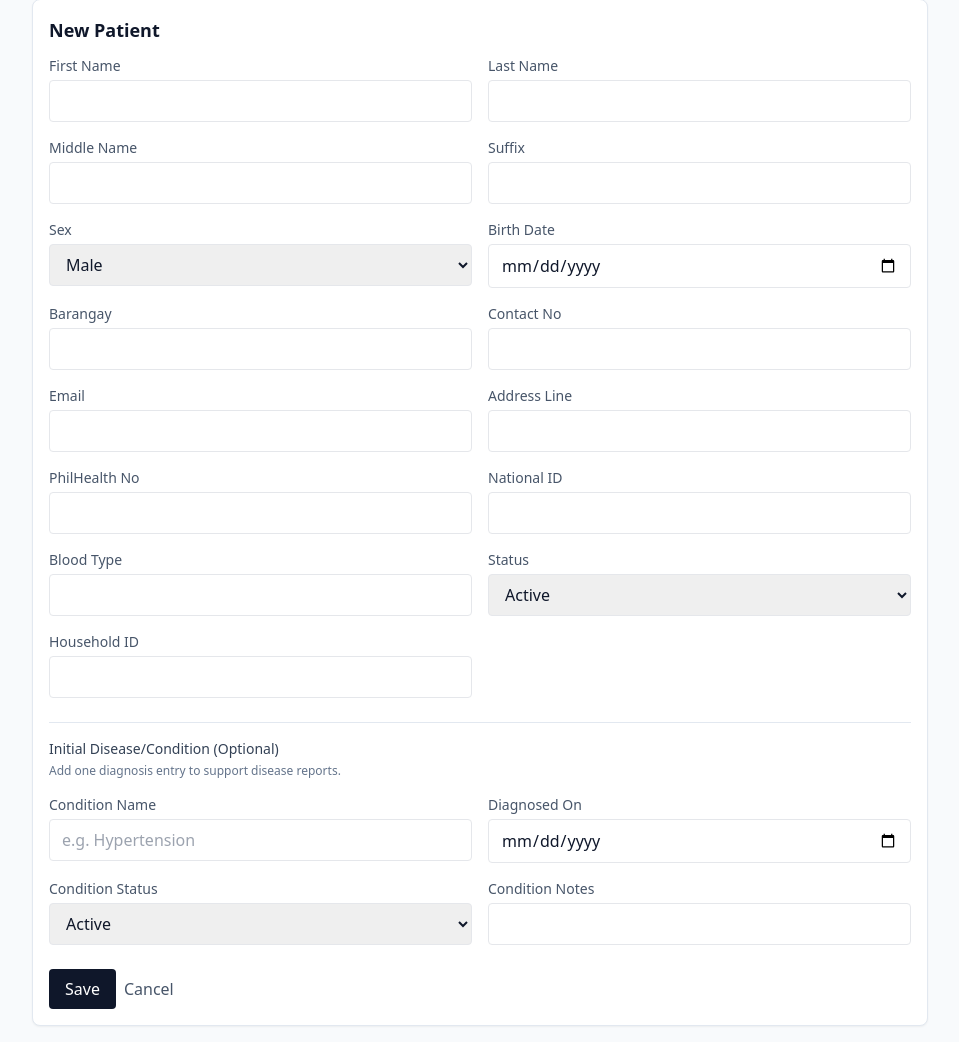
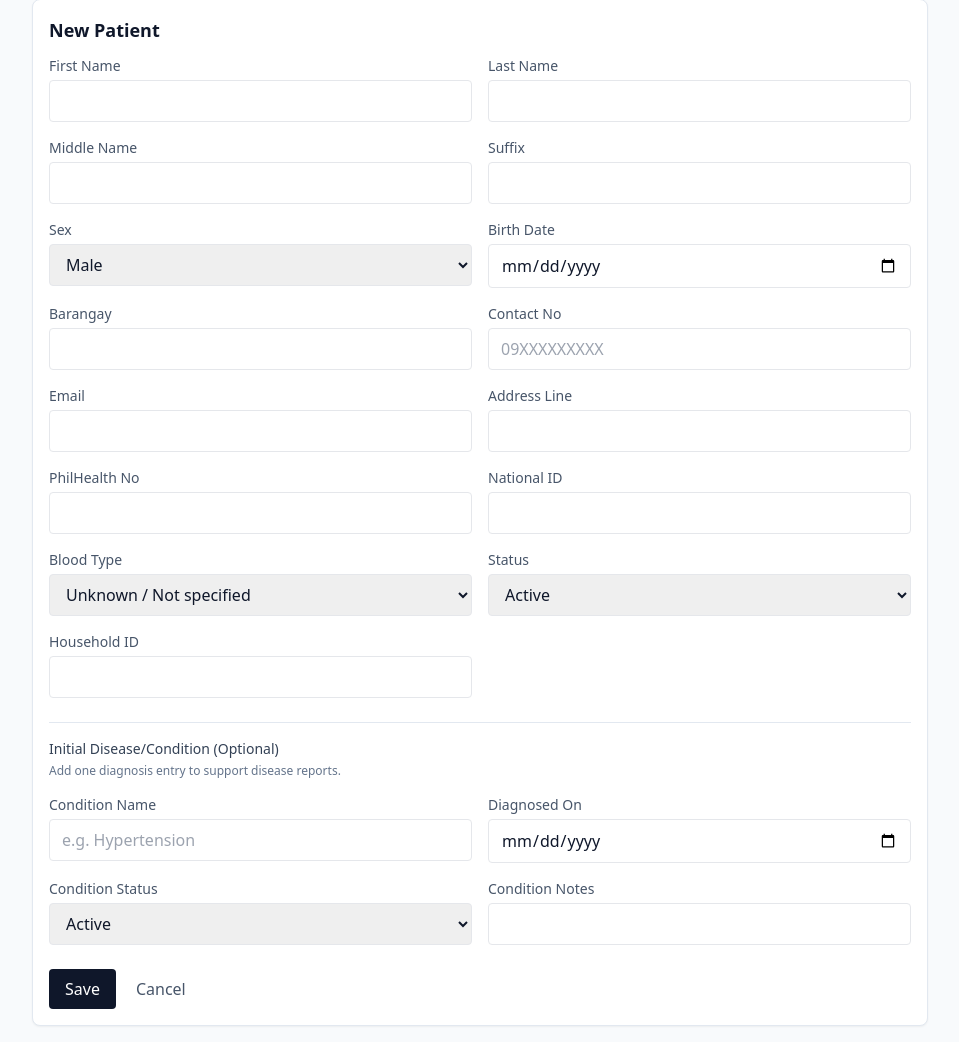
Before and after one commit to E1mar-cay/Healthlogs, a PHP site: page /HealthLogs/public/patients/form_embed.php in a window 1280 px wide. Shown: the part 17-1059 px from the top of the page, without its empty margins (160-1119 px from the left). Run offline with PHP 8.4, Linux system fonts and the light colour scheme; a user stored in the database is signed in; some libraries are stand-ins or nearby versions.

Commit message:
implement patient records management module with searchable lists, status filtering, and modal-based editing

```diff
--- a/public/patients/_form_fields.php
+++ b/public/patients/_form_fields.php
@@ -44,7 +44,7 @@
     </div>
     <div>
       <label class="block text-sm text-slate-600">Contact No</label>
-      <input name="contact_no" class="mt-1 w-full border rounded px-3 py-2" value="<?= h(old('contact_no', $patient['contact_no'] ?? '')) ?>" />
+      <input name="contact_no" placeholder="09XXXXXXXXX" class="mt-1 w-full border rounded px-3 py-2" value="<?= h(old('contact_no', $patient['contact_no'] ?? '')) ?>" />
     </div>
     <div>
       <label class="block text-sm text-slate-600">Email</label>
@@ -65,7 +65,13 @@
     </div>
     <div>
       <label class="block text-sm text-slate-600">Blood Type</label>
-      <input name="blood_type" class="mt-1 w-full border rounded px-3 py-2" value="<?= h(old('blood_type', $patient['blood_type'] ?? '')) ?>" />
+      <?php $currBlood = strtoupper((string)old('blood_type', $patient['blood_type'] ?? '')); ?>
+      <select name="blood_type" class="mt-1 w-full border rounded px-3 py-2">
+        <option value="">Unknown / Not specified</option>
+        <?php foreach (['A+', 'A-', 'B+', 'B-', 'AB+', 'AB-', 'O+', 'O-'] as $bt): ?>
+          <option value="<?= $bt ?>" <?= $currBlood === $bt ? 'selected' : '' ?>><?= $bt ?></option>
+        <?php endforeach; ?>
+      </select>
     </div>
     <div>
       <label class="block text-sm text-slate-600">Status</label>
--- a/public/patients/form.php
+++ b/public/patients/form.php
@@ -17,7 +17,7 @@ require __DIR__ . '/../partials/header.php';
 <div class="bg-white p-6 rounded shadow">
   <?php display_flash_messages(true, true); ?>
   <?php display_validation_errors(true); ?>
-  <form method="post" action="/HealthLogs/public/patients/save.php" class="grid grid-cols-1 md:grid-cols-2 gap-4">
+  <form method="post" action="/HealthLogs/public/patients/save.php" novalidate class="grid grid-cols-1 md:grid-cols-2 gap-4">
     <input type="hidden" name="form_context" value="full" />
     <?php require __DIR__ . '/_form_fields.php'; ?>
     <div class="md:col-span-2 flex items-center gap-2 mt-2">
--- a/public/patients/form_embed.php
+++ b/public/patients/form_embed.php
@@ -1,6 +1,6 @@
 <?php
 /**
- * Patient form inside modal iframe (<base target="_parent"> submits to top window).
+ * Patient form inside modal iframe (target="_top" submits to top window).
  */
 require __DIR__ . '/../partials/bootstrap.php';
 
@@ -20,7 +20,7 @@ $title = $patient ? 'Edit Patient' : 'New Patient';
 <head>
   <meta charset="UTF-8" />
   <meta name="viewport" content="width=device-width, initial-scale=1.0" />
-  <base target="_parent" />
+  <base target="_top" />
   <title><?= h($title) ?></title>
   <script src="https://cdn.tailwindcss.com"></script>
   <script src="https://cdn.jsdelivr.net/npm/sweetalert2@11"></script>
@@ -30,14 +30,51 @@ $title = $patient ? 'Edit Patient' : 'New Patient';
     <h1 class="text-lg font-semibold mb-3"><?= h($title) ?></h1>
     <?php display_flash_messages(true, false); ?>
     <?php display_validation_errors(true); ?>
-    <form method="post" action="/HealthLogs/public/patients/save.php" class="grid grid-cols-1 md:grid-cols-2 gap-4">
+    <form id="patientEmbedForm" method="post" action="/HealthLogs/public/patients/save.php" target="_top" novalidate class="grid grid-cols-1 md:grid-cols-2 gap-4">
       <input type="hidden" name="form_context" value="embed" />
       <?php require __DIR__ . '/_form_fields.php'; ?>
       <div class="md:col-span-2 flex items-center gap-2 mt-2">
-        <button class="bg-slate-900 text-white px-4 py-2 rounded" type="submit">Save</button>
-        <a class="text-slate-600" href="/HealthLogs/public/patients/index.php">Cancel</a>
+        <button id="btnSubmitPatient" class="bg-slate-900 text-white px-4 py-2 rounded font-medium hover:bg-slate-800 transition" type="submit">Save</button>
+        <a class="text-slate-600 px-3 py-2 rounded hover:bg-slate-100 transition" href="/HealthLogs/public/patients/index.php">Cancel</a>
       </div>
     </form>
   </div>
+
+  <script>
+  (function () {
+    var form = document.getElementById('patientEmbedForm');
+    if (!form) return;
+
+    form.addEventListener('submit', function (e) {
+      var firstName = form.querySelector('[name="first_name"]');
+      var lastName = form.querySelector('[name="last_name"]');
+      var birthDate = form.querySelector('[name="birth_date"]');
+      var barangay = form.querySelector('[name="barangay"]');
+
+      var missing = [];
+      if (!firstName || !firstName.value.trim()) missing.push('First Name');
+      if (!lastName || !lastName.value.trim()) missing.push('Last Name');
+      if (!birthDate || !birthDate.value.trim()) missing.push('Birth Date');
+      if (!barangay || !barangay.value.trim()) missing.push('Barangay');
+
+      if (missing.length > 0) {
+        e.preventDefault();
+        Swal.fire({
+          icon: 'warning',
+          title: 'Required Fields Missing',
+          html: '<p class="text-sm">Please fill in the following required field(s):</p><ul class="mt-2 list-disc list-inside text-sm text-red-600 font-medium text-left">' + missing.map(function(m){ return '<li>' + m + '</li>'; }).join('') + '</ul>',
+          confirmButtonColor: '#0f172a'
+        });
+        return false;
+      }
+
+      var btn = document.getElementById('btnSubmitPatient');
+      if (btn) {
+        btn.disabled = true;
+        btn.innerHTML = '<span class="inline-flex items-center"><svg class="animate-spin -ml-1 mr-2 h-4 w-4 text-white inline" fill="none" viewBox="0 0 24 24"><circle class="opacity-25" cx="12" cy="12" r="10" stroke="currentColor" stroke-width="4"></circle><path class="opacity-75" fill="currentColor" d="M4 12a8 8 0 018-8v8H4z"></path></svg>Saving...</span>';
+      }
+    });
+  })();
+  </script>
 </body>
 </html>
--- a/public/patients/index.php
+++ b/public/patients/index.php
@@ -189,13 +189,13 @@ $stats = $pdo->query("
 
 <div id="patientFormModal" class="fixed inset-0 z-[100] hidden print:hidden" aria-modal="true" role="dialog">
   <button type="button" class="absolute inset-0 w-full h-full bg-slate-900/50 backdrop-blur-sm border-0 cursor-default" aria-label="Close modal" id="patientFormModalBackdrop"></button>
-  <div class="relative z-10 mx-auto mt-10 max-w-6xl px-4">
-    <div class="rounded-xl bg-white shadow-2xl border border-slate-200 overflow-hidden flex flex-col max-h-[calc(100vh-5rem)]">
+  <div class="relative z-10 mx-auto mt-3 sm:mt-6 max-w-6xl px-2 sm:px-4">
+    <div class="rounded-xl bg-white shadow-2xl border border-slate-200 overflow-hidden flex flex-col max-h-[calc(100vh-2rem)] sm:max-h-[calc(100vh-4rem)]">
       <div class="flex items-center justify-between gap-3 px-4 py-3 border-b border-slate-100 bg-slate-50">
         <div class="text-sm font-semibold text-slate-800">Patient form</div>
         <button type="button" id="patientFormModalClose" class="rounded-lg border border-slate-200 bg-white px-3 py-1 text-sm text-slate-600 hover:bg-slate-100">Close</button>
       </div>
-      <iframe id="patientFormModalFrame" class="w-full min-h-[70vh] border-0 flex-1" title="Patient form"></iframe>
+      <iframe id="patientFormModalFrame" class="w-full min-h-[75vh] border-0 flex-1" title="Patient form"></iframe>
     </div>
   </div>
 </div>
```
Also changed, not shown: public/patients/save.php (+5 -4 lines).
